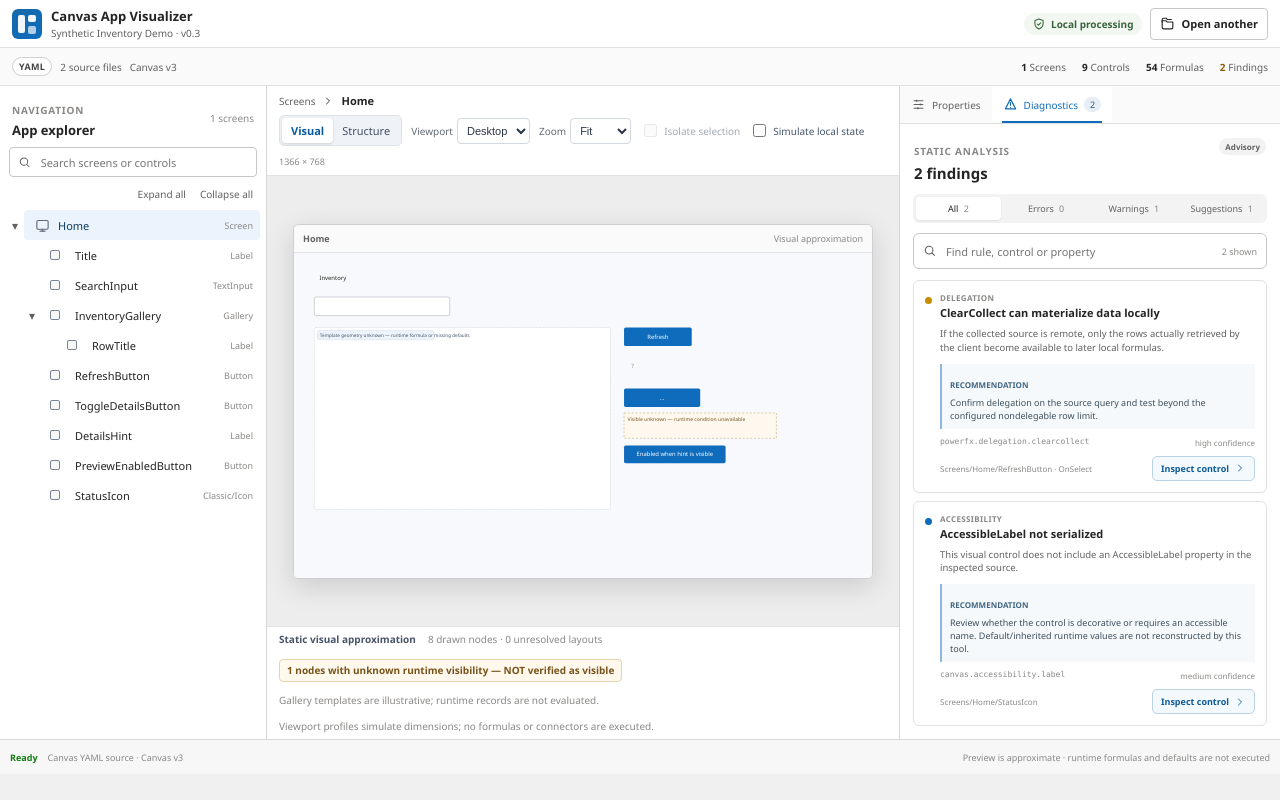
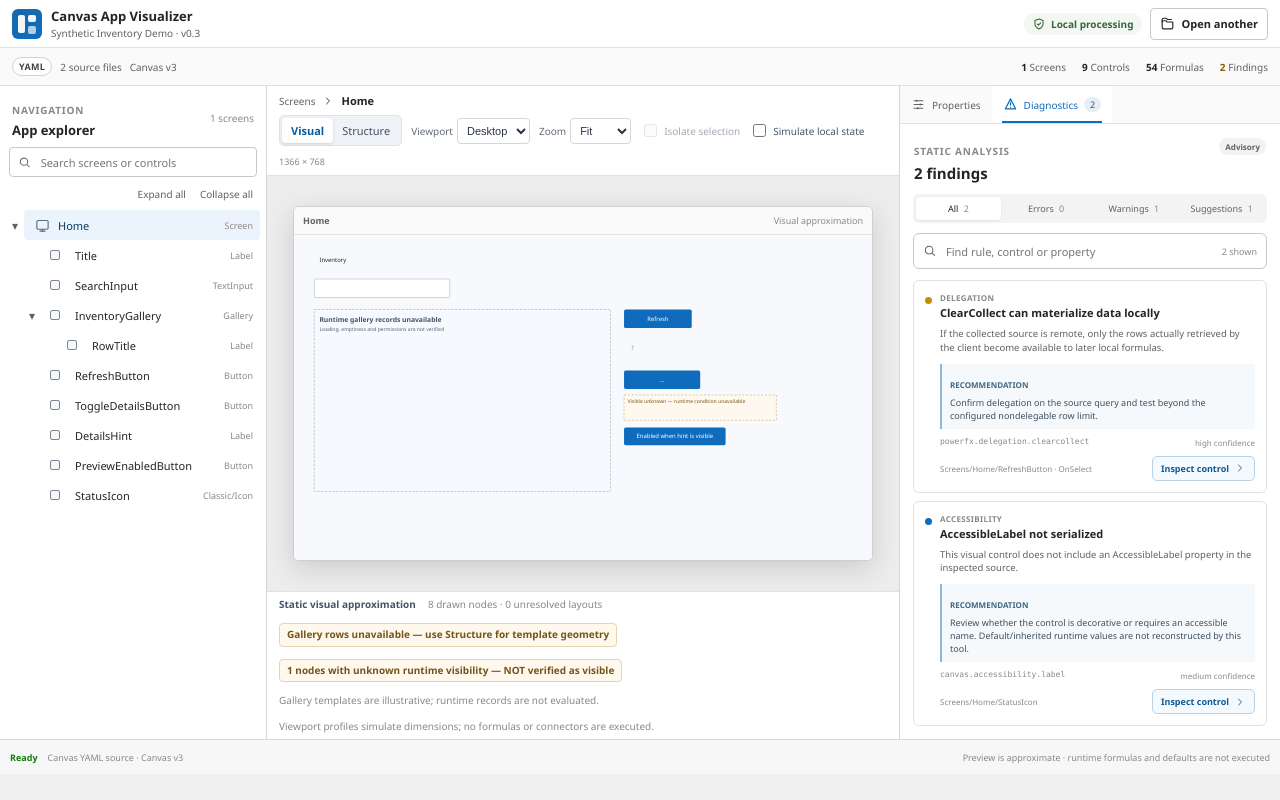
Before and after one commit to ECas95/canvas-app-visualizer, a React (Vite) app: page / in a window 1280 px wide. Both pictures are taken after a click on the button "Explore with sample app". Built offline with nearby package versions, Linux system fonts and the light colour scheme.

Commit message:
fix(renderer): avoid phantom gallery rows in visual preview

```diff
--- a/src/components/CanvasPreview.tsx
+++ b/src/components/CanvasPreview.tsx
@@ -477,6 +477,28 @@ export function CanvasPreview({ screen, selectedId, onSelect, mediaAssets = [] }
                         Visible unknown — runtime condition unavailable
                       </text>
                     </>
+                  ) : mode === "visual" && galleryRecordsUnknown(item.control) ? (
+                    <g data-preview-gallery-records="unknown">
+                      {/* An Items formula is not proof that any runtime row was loaded.
+                          Do not paint repeated empty cards as if they were records. */}
+                      <CanvasVisualControl control={item.control} mediaAssets={mediaAssets}
+                        simulationSymbols={item.renderSymbols}
+                        x={item.x} y={item.y} width={item.width} height={item.height}
+                        clipId={`${instanceId}-text-${index}`} />
+                      <rect x={item.x} y={item.y} width={item.width} height={item.height}
+                        fill="#f6f9fd" fillOpacity={0.96} stroke="#8194ac"
+                        strokeDasharray="5 4" />
+                      <text clipPath={`url(#${instanceId}-bounds-${index})`}
+                        x={item.x + 12} y={item.y + Math.min(30, item.height / 2 + 5)}
+                        fontSize={16} fontWeight={600} fill="#42536b" pointerEvents="none">
+                        Runtime gallery records unavailable
+                      </text>
+                      <text clipPath={`url(#${instanceId}-bounds-${index})`}
+                        x={item.x + 12} y={item.y + Math.min(52, item.height / 2 + 18)}
+                        fontSize={12} fill="#52647c" pointerEvents="none">
+                        Loading, emptiness and permissions are not verified
+                      </text>
+                    </g>
                   ) : mode === "visual" ? (
                     <CanvasVisualControl control={item.control} mediaAssets={mediaAssets}
                       simulationSymbols={item.renderSymbols}
@@ -512,7 +534,7 @@ export function CanvasPreview({ screen, selectedId, onSelect, mediaAssets = [] }
                 </g>
               );
               const clipped = clipToAncestors(draw, item.ancestors);
-              const template = mode === "visual" &&
+              const template = mode === "structure" &&
                 galleryRecordsUnknown(item.control) && !item.visibilityUnknown
                 ? item.galleryTemplate
                 : null;
@@ -565,6 +587,11 @@ export function CanvasPreview({ screen, selectedId, onSelect, mediaAssets = [] }
       <div className="preview-note">
         <span>{mode === "visual" ? "Static visual approximation" : "Control structure"}</span>
         <span>{visibleItems.length} drawn nodes · {unresolved} unresolved layouts</span>
+        {mode === "visual" && visibleItems.some(item => galleryRecordsUnknown(item.control) && !item.visibilityUnknown) && (
+          <span className="preview-unknown-state" role="status">
+            Gallery rows unavailable — use Structure for template geometry
+          </span>
+        )}
         {mode === "visual" && screenFillUnknown && (
           <span className="preview-unknown-state" role="status">
             Screen Fill unknown — background color is a preview fallback
```
